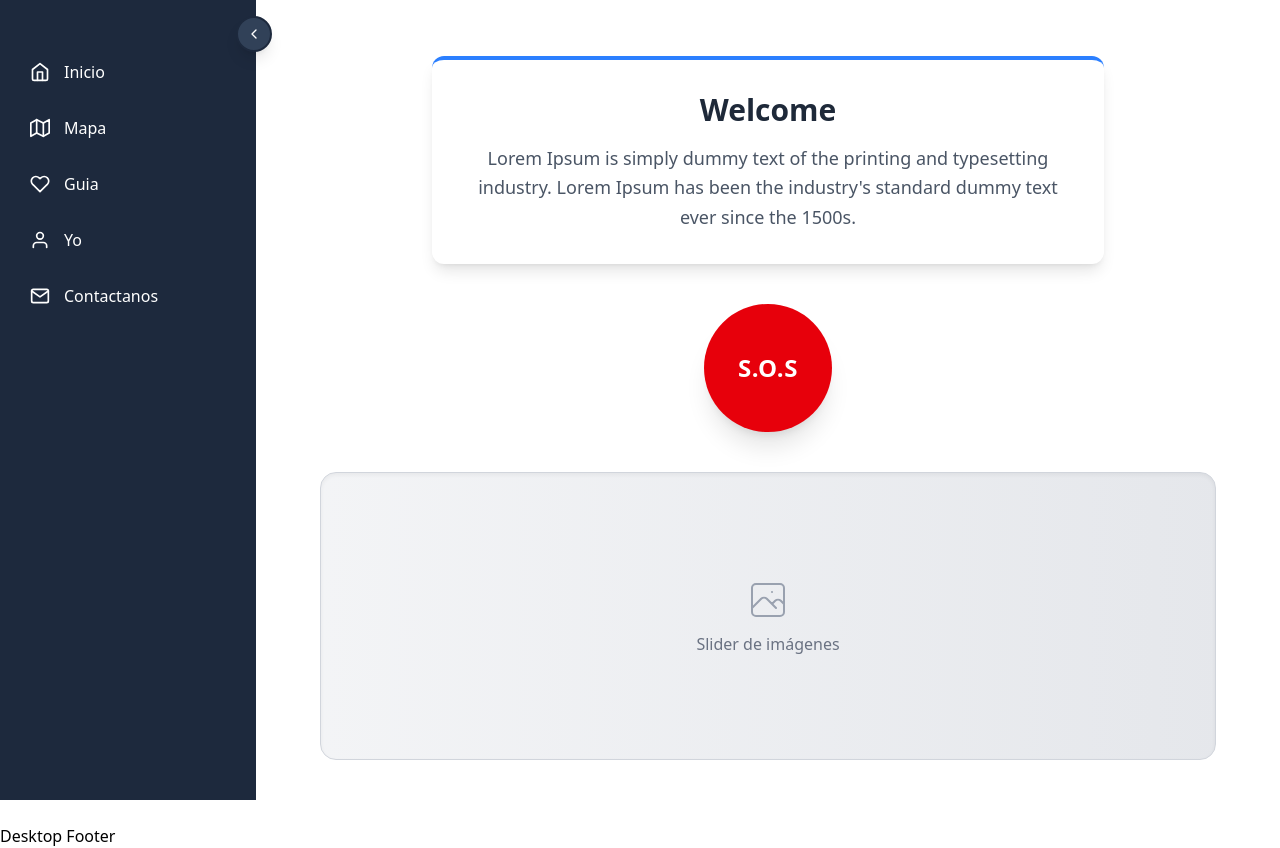
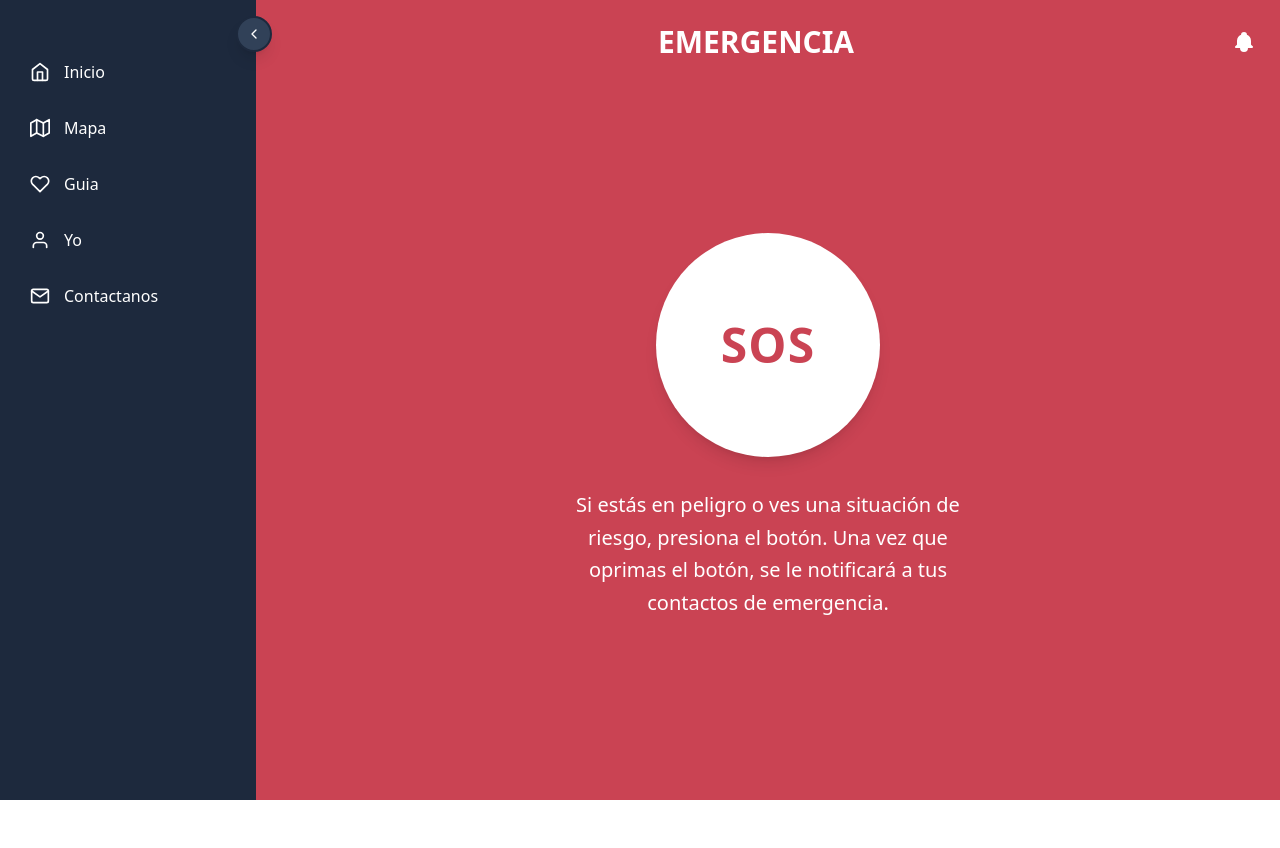
Before and after one commit to Jonathan0890/woman-app, a React (Vite) app: page / in a window 1280 px wide. After the commit the page ends 800 px from the top, so only its background shows below. Built offline with nearby package versions, Linux system fonts and the light colour scheme.

Commit message:
new principal

```diff
--- a/dev-dist/sw.js
+++ b/dev-dist/sw.js
@@ -82,7 +82,7 @@ define(['./workbox-ce4f0d5f'], (function (workbox) { 'use strict';
     "revision": "3ca0b8505b4bec776b69afdba2768812"
   }, {
     "url": "index.html",
-    "revision": "0.2673chvqv5o"
+    "revision": "0.192ch6ir2ho"
   }], {});
   workbox.cleanupOutdatedCaches();
   workbox.registerRoute(new workbox.NavigationRoute(workbox.createHandlerBoundToURL("index.html"), {
--- a/src/layout/MainLayout.jsx
+++ b/src/layout/MainLayout.jsx
@@ -7,7 +7,7 @@ export const MainLayout = () => {
     return (
         <div className="app">
             <header>
-                <h1>{isMobile ? 'Versión Móvil' : 'Versión Escritorio'}</h1>
+                 <h1>{isMobile ? '' : ''}</h1>
             </header>
 
             <main>
@@ -15,7 +15,7 @@ export const MainLayout = () => {
             </main>
 
             <footer>
-                {isMobile ? 'Mobile Footer' : 'Desktop Footer'}
+                {isMobile ? '' : ''}
             </footer>
         </div>
     );
--- a/src/pages/HomePrincipal.jsx
+++ b/src/pages/HomePrincipal.jsx
@@ -5,61 +5,101 @@ import { useMobile } from '../hooks/useMobile';
 export default function HomePrincipal() {
     const isMobile = useMobile();
     const [showAlert, setShowAlert] = useState(false);
-    const [isButtonPressed, setIsButtonPressed] = useState(false);
+    const [pulse, setPulse] = useState(false);
 
     const handleButtonClick = () => {
-        setIsButtonPressed(true);
+        setPulse(true);
         setShowAlert(true);
 
-        setTimeout(() => setIsButtonPressed(false), 300);
+        setTimeout(() => setPulse(false), 1000);
         setTimeout(() => setShowAlert(false), 3000);
     };
 
     return (
-        <div className='relative flex min-h-screen'>
+        <div className='relative flex min-h-screen bg-[#CA4353]'>
             <Sidebar/>
 
-            {/* Alerta overlay - Versión responsive */}
+            {/* Alerta overlay */}
             {showAlert && (
                 <div className="fixed top-4 left-0 right-0 flex justify-center z-50 animate-fade-in px-4">
-                    <div className={`bg-white border-2 border-red-500 text-red-600 px-4 py-3 rounded-lg shadow-xl flex items-center ${isMobile ? 'w-full max-w-xs' : 'max-w-md'}`}>
+                    <div className={`bg-white border-2 border-[#CA4353] text-[#CA4353] px-4 py-3 rounded-lg shadow-xl flex items-center ${isMobile ? 'w-full max-w-xs' : 'max-w-md'}`}>
                         <svg xmlns="http://www.w3.org/2000/svg" className="h-5 w-5 mr-2 flex-shrink-0" fill="none" viewBox="0 0 24 24" stroke="currentColor">
                             <path strokeLinecap="round" strokeLinejoin="round" strokeWidth={2} d="M12 9v2m0 4h.01m-6.938 4h13.856c1.54 0 2.502-1.667 1.732-3L13.732 4c-.77-1.333-2.694-1.333-3.464 0L3.34 16c-.77 1.333.192 3 1.732 3z" />
                         </svg>
                         <span className="font-semibold text-sm sm:text-base break-words">
-                            ¡Has presionado el botón de emergencia!
+                            ¡Se ha enviado la alerta a tus contactos de emergencia!
                         </span>
                     </div>
                 </div>
             )}
 
-            <div className={`flex flex-col items-center w-full ${isMobile ? 'ml-0' : 'ml-64'} p-4 sm:p-8`}>
-                {/* Cuadro de texto con estilo mejorado */}
-                <div className="bg-white rounded-xl shadow-lg p-6 sm:p-8 w-full max-w-2xl mb-8 sm:mb-10 border-t-4 border-blue-500 transform hover:-translate-y-1 transition-all duration-300">
-                    <h1 className="text-2xl sm:text-3xl font-bold text-center mb-3 sm:mb-4 text-gray-800">Welcome</h1>
-                    <p className="text-gray-600 text-center text-base sm:text-lg leading-relaxed">
-                        Lorem Ipsum is simply dummy text of the printing and typesetting industry. Lorem Ipsum has been the industry's standard dummy text ever since the 1500s.
+            {/* Contenido principal */}
+            <div className={`flex flex-col items-center w-full ${isMobile ? 'ml-0' : 'ml-64'} min-h-screen`}>
+                {/* Header con título y campana */}
+                <div className="w-full flex justify-between items-center p-6">
+                    <div className="w-full text-center">
+                        <h1 className="text-2xl sm:text-3xl font-bold text-white">EMERGENCIA</h1>
+                    </div>
+                    <button className="text-white">
+                        <svg xmlns="http://www.w3.org/2000/svg" className="h-6 w-6" fill="white" viewBox="0 0 24 24" stroke="white">
+                            <path strokeLinecap="round" strokeLinejoin="round" strokeWidth={2} d="M15 17h5l-1.405-1.405A2.032 2.032 0 0118 14.158V11a6.002 6.002 0 00-4-5.659V5a2 2 0 10-4 0v.341C7.67 6.165 6 8.388 6 11v3.159c0 .538-.214 1.055-.595 1.436L4 17h5m6 0v1a3 3 0 11-6 0v-1m6 0H9" />
+                        </svg>
+                    </button>
+                </div>
+
+                {/* Contenido centrado */}
+                <div className="flex flex-col items-center justify-center flex-grow px-4 w-full max-w-md">
+                    {/* Botón SOS con animación de pulso */}
+                    <button
+                        className={`relative bg-white text-[#CA4353] font-bold rounded-full w-48 h-48 sm:w-56 sm:h-56 flex items-center justify-center shadow-lg mb-8 transition-all duration-300
+                            hover:scale-105 hover:shadow-xl`}
+                        onClick={handleButtonClick}
+                    >
+                        <span className="text-4xl sm:text-5xl tracking-wide z-10">SOS</span>
+                        {pulse && (
+                            <>
+                                <div className="absolute inset-0 rounded-full border-4 border-white opacity-70 animate-ping-once"></div>
+                                <div className="absolute inset-0 rounded-full border-4 border-white opacity-40 animate-ping-once-delayed"></div>
+                            </>
+                        )}
+                    </button>
+
+                    {/* Texto descriptivo */}
+                    <p className="text-white text-center text-lg sm:text-xl leading-relaxed mb-8 px-4">
+                        Si estás en peligro o ves una situación de riesgo, presiona el botón. Una vez que oprimas el botón, se le notificará a tus contactos de emergencia.
                     </p>
                 </div>
+            </div>
 
-                {/* Botón SOS */}
-                <button
-                    className={`bg-red-600 text-white font-bold rounded-full w-28 h-28 sm:w-32 sm:h-32 flex items-center justify-center shadow-xl hover:bg-red-700 mb-8 sm:mb-10 transition-all duration-300 ${isButtonPressed ? 'scale-95 ring-4 ring-red-300' : 'scale-100'}`}
-                    onClick={handleButtonClick}
-                >
-                    <span className="text-xl sm:text-2xl tracking-wide">S.O.S</span>
-                </button>
-
-                {/* Slider placeholder */}
-                <div className="w-full max-w-4xl bg-gradient-to-r from-gray-100 to-gray-200 rounded-2xl h-56 sm:h-72 flex items-center justify-center shadow-inner border border-gray-300">
-                    <div className="text-center">
-                        <svg xmlns="http://www.w3.org/2000/svg" className="h-10 w-10 sm:h-12 sm:w-12 mx-auto text-gray-400 mb-2" fill="none" viewBox="0 0 24 24" stroke="currentColor">
-                            <path strokeLinecap="round" strokeLinejoin="round" strokeWidth={1} d="M4 16l4.586-4.586a2 2 0 012.828 0L16 16m-2-2l1.586-1.586a2 2 0 012.828 0L20 14m-6-6h.01M6 20h12a2 2 0 002-2V6a2 2 0 00-2-2H6a2 2 0 00-2 2v12a2 2 0 002 2z" />
-                        </svg>
-                        <p className="text-gray-500 font-medium text-sm sm:text-base">Slider de imágenes</p>
-                    </div>
-                </div>
-            </div>
+            {/* Estilos para la animación personalizada */}
+            <style jsx>{`
+                @keyframes ping-once {
+                    0% {
+                        transform: scale(0.8);
+                        opacity: 0.7;
+                    }
+                    100% {
+                        transform: scale(1.5);
+                        opacity: 0;
+                    }
+                }
+                @keyframes ping-once-delayed {
+                    0% {
+                        transform: scale(0.8);
+                        opacity: 0.4;
+                    }
+                    100% {
+                        transform: scale(1.8);
+                        opacity: 0;
+                    }
+                }
+                .animate-ping-once {
+                    animation: ping-once 0.8s ease-out forwards;
+                }
+                .animate-ping-once-delayed {
+                    animation: ping-once-delayed 1s ease-out forwards;
+                }
+            `}</style>
         </div>
     );
 }
--- a/src/routes/routes.jsx
+++ b/src/routes/routes.jsx
@@ -3,7 +3,6 @@ import  {MainLayout}  from '../layout/MainLayout'
 import HomePrincipal from '../pages/HomePrincipal'
 import About from '../pages/About'
 import Contact from '../pages/Contact'
-import MapPage from '../pages/MapPage'
 
 export const router = createBrowserRouter([
     {
@@ -20,10 +19,6 @@ export const router = createBrowserRouter([
             {
                 path: '/contact',
                 element: <Contact/>
-            },
-            {
-                path: '/mapa',
-                element: <MapPage/>
             }
         ]
     }
```
